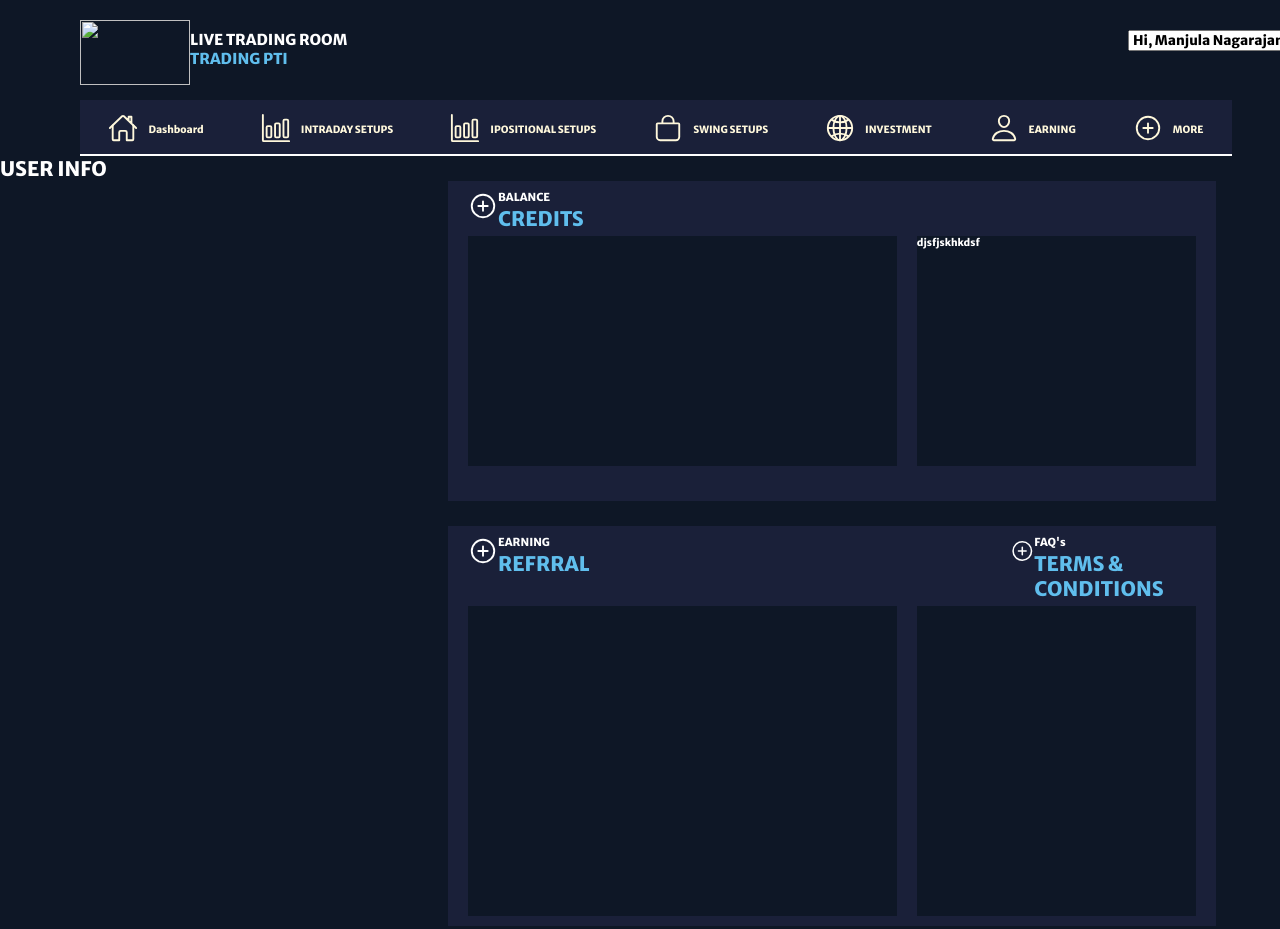
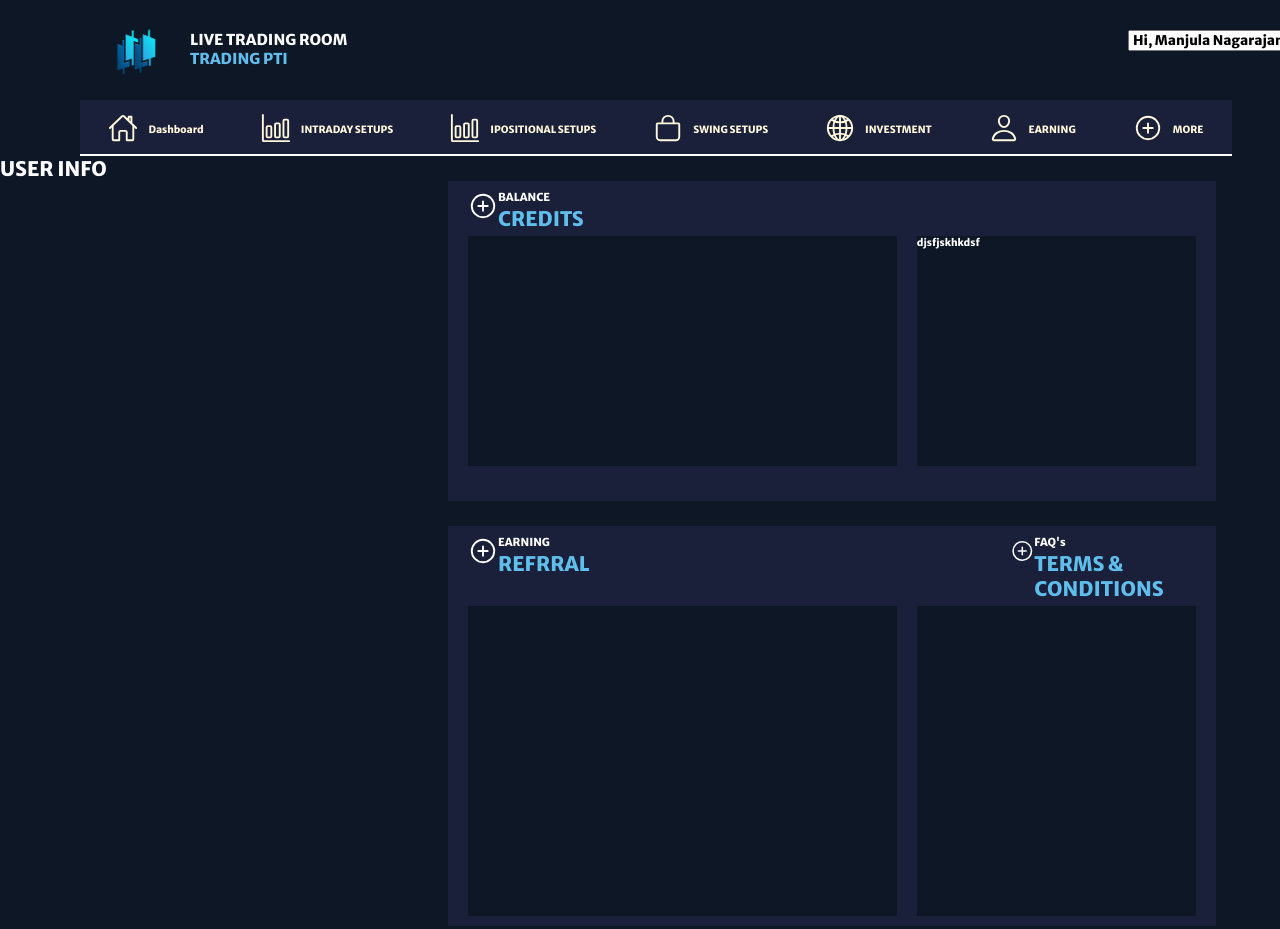
Before and after one commit to surbhishukla/ltr-test, a plain HTML site: page index.html in a window 1280 px wide. Shown: the top 929 px of the page. Drawn offline with nearby package versions, Linux system fonts and the light colour scheme; some icons are missing.

Commit message:
first commit

```diff
--- a/index.html
+++ b/index.html
@@ -26,7 +26,7 @@
         <div class="header">
             <div class="header-items">
                 <div style="" class="header-logo">
-                   <img src="/Template\images\Logo.png" width="110" height="65">
+                   <img src="/ltr-test\images\Logo.png" width="110" height="65">
 
                 </div>
                 <div class="header-text">
```
